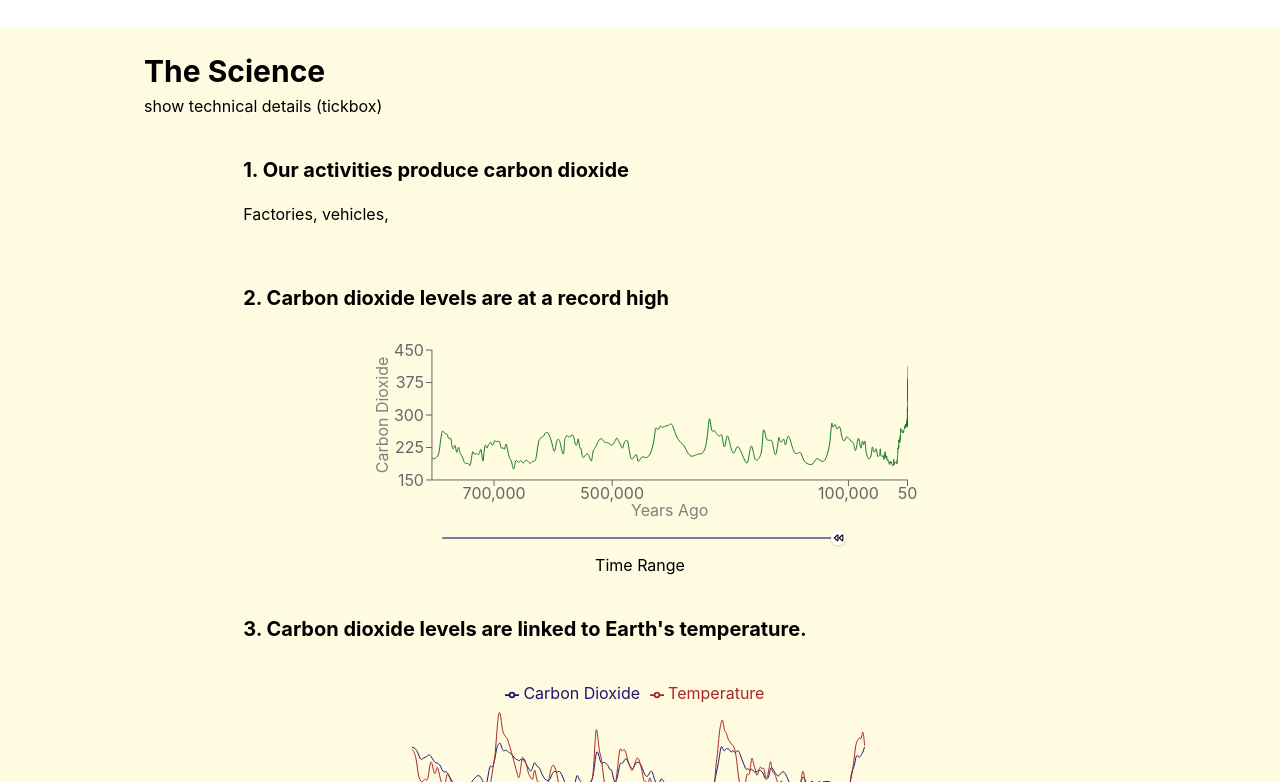
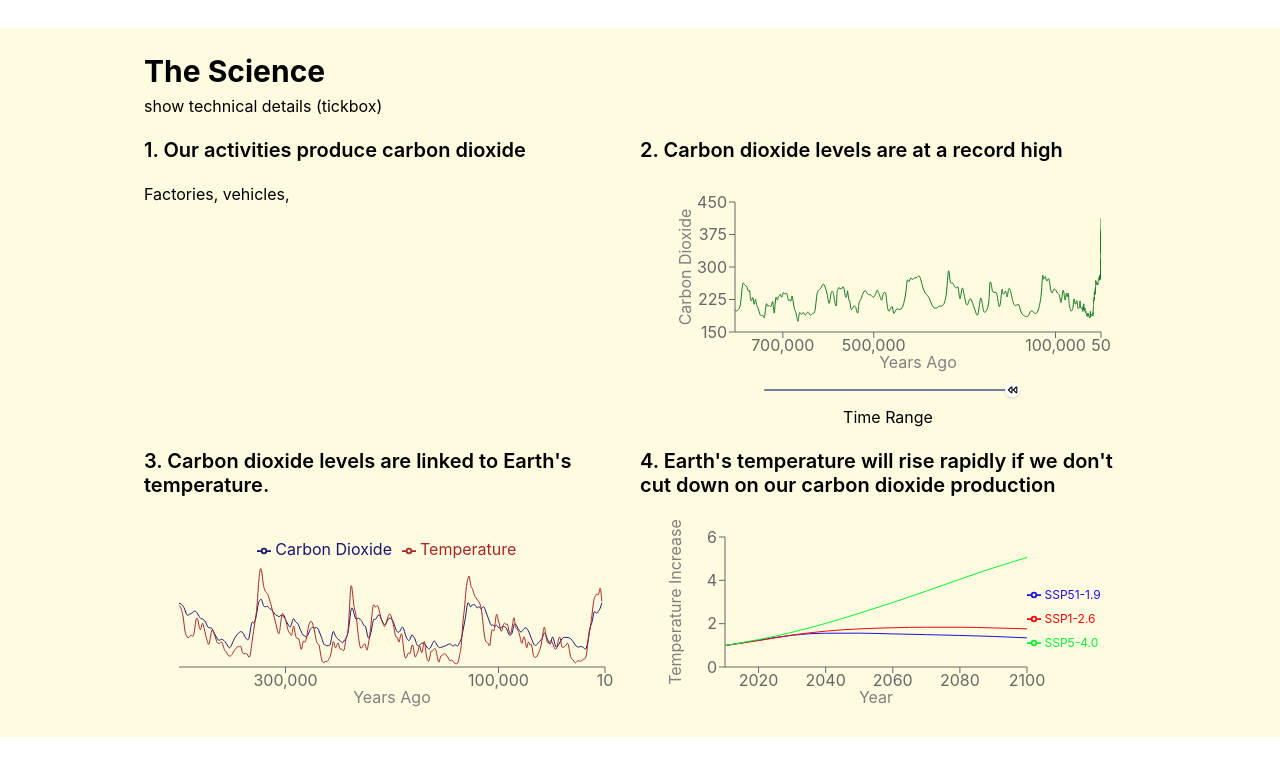
Before and after one commit to vincnt/toowarm, a Next.js app: page / in a window 1280 px wide. Shown: the part 858-1640 px from the top of the page. After the commit the page ends 1595 px from the top, so only its background shows below. Built offline with nearby package versions, Linux system fonts and the light colour scheme.

Commit message:
the science improvements

```diff
--- a/pages/index.tsx
+++ b/pages/index.tsx
@@ -14,6 +14,7 @@ import {
   Flex,
   Spacer,
   Tooltip,
+  SimpleGrid,
   Grid,
   GridItem,
   Slider,
@@ -140,7 +141,7 @@ const IndexPage = ({
 
   const co2HistoricLineChart = (
     <Center>
-      <ResponsiveContainer width="70%" height={200}>
+      <ResponsiveContainer width="90%" height={200}>
         <LineChart
           data={co2Data}
           margin={{ top: 20, right: 10, left: 10, bottom: 20 }}
@@ -171,7 +172,7 @@ const IndexPage = ({
   );
   const co2AndTempLineChart = (
     <Center>
-      <ResponsiveContainer width="60%" height={200}>
+      <ResponsiveContainer width="90%" height={200}>
         <LineChart
           data={co2AndTempData}
           margin={{ top: 20, right: 10, left: 10, bottom: 20 }}
@@ -225,12 +226,19 @@ const IndexPage = ({
   );
   const sspProjectionLineChart = (
     <Center>
-      <ResponsiveContainer width="80%" height={200}>
+      <ResponsiveContainer width="90%" height={200}>
         <LineChart
           data={sspProjections}
-          margin={{ top: 20, right: 10, left: 10, bottom: 20 }}
+          margin={{ top: 20, right: 0, left: 0, bottom: 20 }}
         >
-          <Legend verticalAlign="top" height={20} />
+          <Legend
+            align="right"
+            verticalAlign="middle"
+            layout="vertical"
+            formatter={(value: string, entry: any) => {
+              return <span style={{ fontSize: "12px" }}>{value}</span>;
+            }}
+          />
           <Line
             name="SSP51-1.9"
             type="monotone"
@@ -269,7 +277,7 @@ const IndexPage = ({
     </Center>
   );
   const articlesList = articlesArray.map((article) => (
-    <LinkBox key={article.articleUrl}>
+    <LinkBox key={article.articleUrl} width="100%">
       <Flex
         wrap="wrap"
         onMouseEnter={() => {
@@ -408,7 +416,7 @@ const IndexPage = ({
       <Box
         width={{ sm: "80%", md: "80%" }}
         margin="auto"
-        py="80px"
+        py={{ base: "30px", md: "80px" }}
         mb={{ sm: "20px", md: "20px" }}
         px="15px"
       >
@@ -450,7 +458,12 @@ const IndexPage = ({
                 <Heading size="lg">It's already happening at 1°C</Heading>
                 <Divider bg="red" height="3px" width="80%" my="5px" />
               </Box>
-              <VStack spacing="1px" textAlign="left" alignItems="left">
+              <VStack
+                spacing="1px"
+                textAlign="left"
+                alignItems="left"
+                width="100%"
+              >
                 {articlesList}
               </VStack>
             </GridItem>
@@ -477,15 +490,16 @@ const IndexPage = ({
             The Science
           </Heading>
           <Text>show technical details (tickbox)</Text>
-          <Box margin="auto" width="80%" py="20px">
-            <Heading size="md" py="20px">
+          <SimpleGrid minChildWidth={{ base: "100%", md: "50%" }} width="100%">
+            <Box width="100%" height="100%">
+              <Heading size="md" py="20px" fontWeight="semibold">
                 1. Our activities produce carbon dioxide
               </Heading>
               <Text> Factories, vehicles, </Text>
             </Box>
-          <Box margin="auto" width="80%" py="20px">
-            <Box margin="auto">
-              <Heading size="md" py="20px">
+            <Box width="100%" height="100%">
+              <Box>
+                <Heading size="md" py="20px" fontWeight="semibold">
                   2. Carbon dioxide levels are at a record high
                 </Heading>
                 {co2HistoricLineChart}
@@ -512,20 +526,21 @@ const IndexPage = ({
                 </Center>
               </Box>
             </Box>
-          <Box margin="auto" width="80%">
-            <Heading size="md" py="20px">
+            <Box width="100%">
+              <Heading size="md" py="20px" fontWeight="semibold">
                 3. Carbon dioxide levels are linked to Earth's temperature.
               </Heading>
               {co2AndTempLineChart}
             </Box>
 
-          <Box margin="auto" width="80%" py="20px">
-            <Heading size="md" py="20px">
+            <Box width="100%">
+              <Heading size="md" py="20px" fontWeight="semibold">
                 4. Earth's temperature will rise rapidly if we don't cut down on
                 our carbon dioxide production
               </Heading>
               {sspProjectionLineChart}
             </Box>
+          </SimpleGrid>
         </Container>
       </Flex>
     </>
```
Lines whose indentation alone changed are shown as unchanged.
